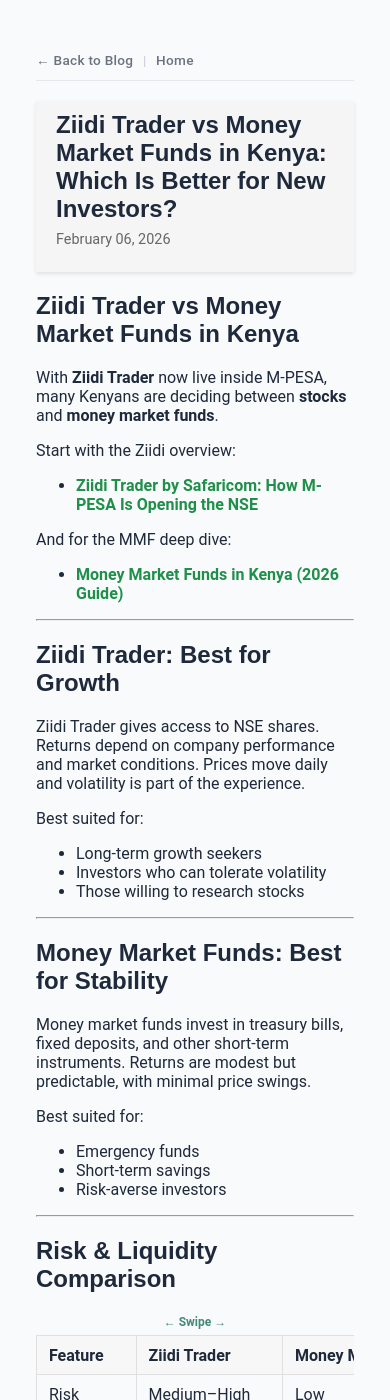
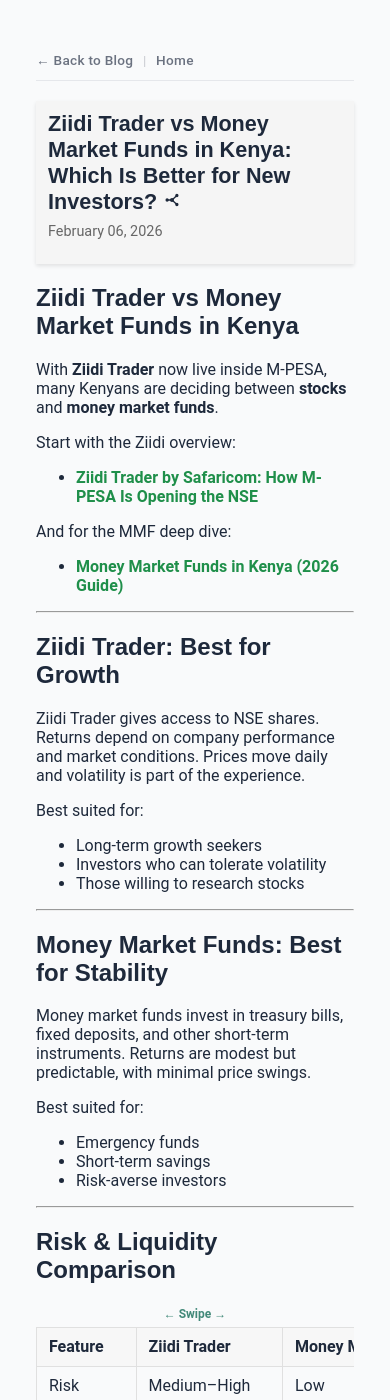
Before and after one commit to Coinimain/kenyanmmf, a Jekyll site: the page built from _posts/2026-02-06-ziidi-trader-vs-money-market-funds-kenya.md, in a window 390 px wide and 1400 px high. Built offline with Jekyll 4.4.1, drawn with Linux system fonts in a browser that asks for light colours; comment, search, counter and statistics services are not loaded.

Commit message:
Add share popover, fix mobile behavior, and styling cleanup

```diff
--- a/_layouts/default.html
+++ b/_layouts/default.html
@@ -136,5 +136,7 @@
     <script src="{{ '/main.js' | relative_url }}" defer></script>
   {% endunless %}
 
+<script src="{{ '/share.js' | relative_url }}" defer></script>
+
 </body>
 </html>
--- a/_layouts/post.html
+++ b/_layouts/post.html
@@ -11,13 +11,96 @@
       <a href="/" class="post-nav-link">Home</a>
     </nav>
 
-    <header class="post-header">
-      <h1>{{ page.title }}</h1>
+<header class="post-header">
+  <h1 class="post-title">
+    {{ page.title }}
+    <span class="share-wrap" aria-label="Share this article">
+      <button
+        class="share-btn-icon-only"
+        type="button"
+        id="shareBtn"
+        aria-expanded="false"
+        aria-controls="shareFallback"
+        aria-label="Share"
+        title="Share"
+      >
+        <!-- YOUR SVG: unchanged -->
+        <svg xmlns="http://www.w3.org/2000/svg" viewBox="0 0 24 24"
+             width="24" height="24" fill="none" stroke="currentColor"
+             stroke-width="1.8" stroke-linecap="round" stroke-linejoin="round"
+             aria-hidden="true">
+          <g transform="rotate(-90 12 12)">
+            <circle cx="12" cy="12" r="1.8"/>
+            <line x1="12" y1="12" x2="12" y2="5.5"/>
+            <line x1="12" y1="12" x2="6" y2="18.5"/>
+            <line x1="12" y1="12" x2="18" y2="18.5"/>
+            <circle cx="12" cy="5.5" r="1.3" fill="currentColor"/>
+            <circle cx="6" cy="18.5" r="1.3" fill="currentColor"/>
+            <circle cx="18" cy="18.5" r="1.3" fill="currentColor"/>
+          </g>
+        </svg>
+      </button>
 
-      {% if page.date %}
-        <p class="post-date">{{ page.date | date: "%B %d, %Y" }}</p>
-      {% endif %}
-    </header>
+      <div class="share-fallback" id="shareFallback" hidden>
+        <a class="share-icon" id="shareX" target="_blank" rel="noopener"
+           aria-label="Share on X" title="Share on X">
+          <svg viewBox="0 0 24 24" aria-hidden="true">
+            <path d="M18.9 2H22l-6.8 7.8L23 22h-6.7l-5.2-6.4L5.6 22H2.5l7.3-8.3L2 2h6.8l4.7 5.8L18.9 2Zm-1.2 18h1.7L7.1 3.9H5.3L17.7 20Z"/>
+          </svg>
+        </a>
+
+        <a class="share-icon" id="shareWhatsApp" target="_blank" rel="noopener"
+           aria-label="Share on WhatsApp" title="WhatsApp">
+          <svg viewBox="0 0 24 24" aria-hidden="true">
+            <path d="M12 2a9.7 9.7 0 0 0-8.4 14.6L2 22l5.6-1.5A9.7 9.7 0 1 0 12 2Z"/>
+          </svg>
+        </a>
+
+        <a class="share-icon" id="shareFacebook" target="_blank" rel="noopener"
+           aria-label="Share on Facebook" title="Facebook">
+          <svg viewBox="0 0 24 24" aria-hidden="true">
+            <path d="M13.5 22v-8h2.7l.4-3h-3.1V9.1c0-.9.3-1.5 1.6-1.5h1.7V4.9c-.3 0-1.4-.1-2.6-.1-2.6 0-4.3 1.6-4.3 4.5V11H7.2v3h2.7v8h3.6Z"/>
+          </svg>
+        </a>
+
+        <a class="share-icon" id="shareLinkedIn" target="_blank" rel="noopener"
+           aria-label="Share on LinkedIn" title="LinkedIn">
+          <svg viewBox="0 0 24 24" aria-hidden="true">
+            <path d="M6.9 6.7A2.1 2.1 0 1 1 6.9 2.5a2.1 2.1 0 0 1 0 4.2ZM5 22V8.3h3.8V22H5Zm6.2 0V8.3h3.7v1.9h.1c.5-1 1.8-2.1 3.7-2.1 4 0 4.7 2.6 4.7 6V22h-3.8v-5.4c0-1.3 0-3-1.9-3s-2.2 1.4-2.2 2.9V22h-3.8Z"/>
+          </svg>
+        </a>
+
+        <button class="share-icon share-native"
+                type="button"
+                id="shareNativeBtn"
+                aria-label="More share options"
+                title="More">
+  <!-- More / system share icon -->
+          <svg viewBox="0 0 24 24" aria-hidden="true">
+            <path fill="currentColor"
+          d="M12 16a2 2 0 1 0 0 4 2 2 0 0 0 0-4Zm0-6a2 2 0 1 0 0 4 2 2 0 0 0 0-4Zm0-6a2 2 0 1 0 0 4 2 2 0 0 0 0-4Z"/>
+          </svg>
+        </button>
+
+        <button class="share-icon share-copy"
+                type="button"
+                id="copyLinkBtn"
+                aria-label="Copy link"
+                title="Copy link">
+          <svg viewBox="0 0 24 24" aria-hidden="true">
+            <path d="M16 1H6a2 2 0 0 0-2 2v12h2V3h10V1Zm3 4H10a2 2 0 0 0-2 2v14a2 2 0 0 0 2 2h9a2 2 0 0 0 2-2V7a2 2 0 0 0-2-2Zm0 16H10V7h9v14Z"/>
+          </svg>
+        </button>
+      </div>
+    </span>
+  </h1>
+
+  {% if page.date %}
+    <p class="post-date">{{ page.date | date: "%B %d, %Y" }}</p>
+  {% endif %}
+</header>
+
+
 
     <div class="post-content">
       {{ content }}
--- /dev/null
+++ b/share.js
@@ -0,0 +1,137 @@
+/* share.js - Share popover + tracking + copy feedback */
+
+function initShareButtons() {
+  const shareBtn = document.getElementById("shareBtn");
+  const fallback = document.getElementById("shareFallback");
+  if (!shareBtn || !fallback) return;
+
+  const copyBtn = document.getElementById("copyLinkBtn");
+
+  const url = window.location.href;
+  const title = document.title;
+
+  const encUrl = encodeURIComponent(url);
+  const encTitle = encodeURIComponent(title);
+
+  const x = document.getElementById("shareX");
+  const wa = document.getElementById("shareWhatsApp");
+  const fb = document.getElementById("shareFacebook");
+  const li = document.getElementById("shareLinkedIn");
+
+  if (x) x.href = `https://twitter.com/intent/tweet?text=${encTitle}&url=${encUrl}`;
+  if (wa) wa.href = `https://wa.me/?text=${encTitle}%20${encUrl}`;
+  if (fb) fb.href = `https://www.facebook.com/sharer/sharer.php?u=${encUrl}`;
+  if (li) li.href = `https://www.linkedin.com/sharing/share-offsite/?url=${encUrl}`;
+
+  function setOpen(open) {
+    fallback.hidden = !open;
+    shareBtn.setAttribute("aria-expanded", open ? "true" : "false");
+  }
+
+  function isOpen() {
+    return !fallback.hidden;
+  }
+
+  function close() {
+    setOpen(false);
+  }
+
+  function toggle() {
+    setOpen(!isOpen());
+  }
+
+  // Start closed
+  close();
+
+// Click share icon: ALWAYS toggle popover (desktop + mobile)
+shareBtn.addEventListener("click", (e) => {
+  e.preventDefault();
+  e.stopPropagation();
+
+  toggle();
+  if (typeof trackShare === "function") trackShare("toggle", { url, title });
+});
+
+// Mobile-only "More" button inside popover: opens native share sheet
+const nativeBtn = document.getElementById("shareNativeBtn");
+if (nativeBtn) {
+  nativeBtn.addEventListener("click", async (e) => {
+    e.preventDefault();
+    e.stopPropagation();
+
+    if (!navigator.share) return;
+
+    try {
+      await navigator.share({ title, text: title, url });
+      if (typeof trackShare === "function") trackShare("native_more", { url, title });
+    } catch (_) {
+      // user cancelled
+    }
+
+    close();
+  });
+}
+
+
+  // Close on outside click
+  document.addEventListener("click", (e) => {
+    if (!isOpen()) return;
+    if (fallback.contains(e.target) || shareBtn.contains(e.target)) return;
+    close();
+  });
+
+  // Close on Escape
+  document.addEventListener("keydown", (e) => {
+    if (e.key === "Escape") close();
+  });
+
+  // Track + close when clicking a share link
+  fallback.addEventListener("click", (e) => {
+    const a = e.target.closest("a");
+    if (!a) return;
+
+    let method = "link";
+    if (a.id === "shareX") method = "x";
+    else if (a.id === "shareWhatsApp") method = "whatsapp";
+    else if (a.id === "shareFacebook") method = "facebook";
+    else if (a.id === "shareLinkedIn") method = "linkedin";
+
+    if (typeof trackShare === "function") trackShare(method, { url, title });
+    close();
+  });
+
+  // Copy button with checkmark swap
+  if (copyBtn) {
+    const checkIcon =
+      `<svg viewBox="0 0 24 24" aria-hidden="true"><path d="M9 16.2L4.8 12l-1.4 1.4L9 19 21 7l-1.4-1.4L9 16.2z" fill="currentColor"/></svg>`;
+    const originalIcon = copyBtn.innerHTML;
+
+    copyBtn.addEventListener("click", async (e) => {
+      e.preventDefault();
+      e.stopPropagation();
+
+      try {
+        await navigator.clipboard.writeText(url);
+        if (typeof trackShare === "function") trackShare("copy", { url, title });
+
+        copyBtn.innerHTML = checkIcon;
+        copyBtn.setAttribute("data-copied", "true");
+        copyBtn.setAttribute("aria-label", "Copied!");
+
+        setTimeout(() => {
+          copyBtn.innerHTML = originalIcon;
+          copyBtn.removeAttribute("data-copied");
+          copyBtn.setAttribute("aria-label", "Copy link");
+        }, 1200);
+
+        close();
+      } catch (err) {
+        if (typeof trackShare === "function") trackShare("copy_prompt", { url, title });
+        close();
+        window.prompt("Copy this link:", url);
+      }
+    });
+  }
+}
+
+document.addEventListener("DOMContentLoaded", initShareButtons);
--- a/style.css
+++ b/style.css
@@ -696,3 +696,330 @@
   color: inherit;
   text-decoration: underline;
 }
+
+/* ===== SHARE (INLINE ICON + POPOVER) ===== */
+
+.post-title {
+  margin: 0;
+}
+
+/* Share sits inline at end of the title text */
+.share-wrap {
+  position: relative;
+  display: inline-block;
+  vertical-align: baseline;
+  margin-left: 6px;
+}
+
+/* Icon-only trigger: do NOT restyle icon color */
+.share-btn-icon-only {
+  width: 28px;
+  height: 28px;
+  padding: 0;
+  margin: 0;
+
+  display: inline-flex;
+  align-items: center;
+  justify-content: center;
+
+  border: 0;
+  background: transparent;
+  cursor: pointer;
+
+  color: inherit; /* icon uses same color as title text */
+}
+
+.share-btn-icon-only svg {
+  width: 18px;
+  height: 18px;
+  display: block;
+}
+
+/* CRITICAL: hidden must actually hide */
+.share-fallback[hidden] { display: none !important; }
+
+/* Popover */
+.share-fallback {
+  position: absolute;
+  top: calc(100% + 10px);
+  right: 0;
+
+  display: flex;
+  flex-direction: row;
+  gap: 8px;
+
+  padding: 10px 12px;
+  border-radius: 14px;
+  background: #fff;
+  border: 1px solid rgba(0,0,0,0.12);
+  box-shadow: 0 12px 28px rgba(0,0,0,0.16);
+  z-index: 9999;
+}
+
+/* Perfect squares */
+.share-icon,
+.share-copy {
+  width: 36px;
+  height: 36px;
+  padding: 0;
+  margin: 0;
+
+  display: inline-flex;
+  align-items: center;
+  justify-content: center;
+
+  border-radius: 10px;
+  background: #fff;
+  border: 1px solid rgba(0,0,0,0.12);
+  box-sizing: border-box;
+
+  line-height: 0;
+  font-size: 0;
+}
+
+/* Consistent SVG sizing */
+.share-icon svg,
+.share-copy svg {
+  width: 18px;
+  height: 18px;
+  display: block;
+  fill: currentColor;
+}
+
+/* Brand colors */
+#shareX { color: #000; }
+#shareWhatsApp { color: #25D366; }
+#shareFacebook { color: #1877F2; }
+#shareLinkedIn { color: #0A66C2; }
+
+/* Copy button styling */
+#copyLinkBtn {
+  background: #5f6368;
+  color: #fff;
+  border-color: transparent;
+}
+
+/* Mobile: vertical stack */
+@media (max-width: 640px) {
+  .share-fallback {
+    flex-direction: column;
+    align-items: center;
+  }
+}
+
+/* Mobile: blog header should NOT be sticky */
+@media (max-width: 640px) {
+  header.post-header {
+    position: static !important;
+    top: auto !important;
+    padding: 10px 12px !important;
+  }
+
+  header.post-header h1 {
+    font-size: 1.35em !important;
+    line-height: 1.2 !important;
+  }
+}
+
+/* Title inline alignment */
+.post-title{
+  display: inline-flex;
+  align-items: center;
+  gap: 6px;
+}
+
+/* Prevent the button from messing with line height */
+.post-title .share-wrap{
+  display: inline-flex;
+  align-items: center;
+}
+
+/* Hover/focus polish for share trigger */
+.share-btn-icon-only{
+  transition: transform 0.12s ease, box-shadow 0.12s ease, background-color 0.12s ease;
+}
+
+.share-btn-icon-only:hover{
+  background: #f6f6f6;
+  box-shadow: 0 2px 8px rgba(0,0,0,0.10);
+}
+
+.share-btn-icon-only:active{
+  transform: scale(0.96);
+}
+
+.share-btn-icon-only:focus-visible{
+  outline: 2px solid #111;
+  outline-offset: 2px;
+  box-shadow: 0 0 0 3px rgba(0,0,0,0.15);
+}
+
+/* Hover/focus polish for each share icon */
+.share-icon:focus-visible,
+.share-copy:focus-visible{
+  outline: 2px solid #111;
+  outline-offset: 2px;
+  box-shadow: 0 0 0 3px rgba(0,0,0,0.15);
+}
+
+/* ===== SHARE ICON: FORCE PLAIN INLINE (no green box) ===== */
+.post-title .share-wrap{
+  display: inline;
+  position: relative;
+  white-space: normal;
+}
+
+.post-title #shareBtn.share-btn-icon-only{
+  all: unset;                       /* nukes inherited button styles */
+  display: inline-flex;
+  align-items: center;
+  justify-content: center;
+  vertical-align: middle;
+  margin-left: 6px;
+  cursor: pointer;
+  color: inherit;                   /* same color as title text */
+}
+
+.post-title #shareBtn.share-btn-icon-only svg{
+  width: 18px;
+  height: 18px;
+  display: block;
+  stroke: currentColor;
+  fill: none;
+}
+
+/* Keep popover hidden unless JS opens it */
+#shareFallback[hidden]{ display: none !important; }
+
+/* Popover layout (desktop: horizontal) */
+#shareFallback{
+  position: absolute;
+  top: calc(100% + 10px);
+  right: 0;
+  display: flex;
+  flex-direction: row;
+  gap: 8px;
+  padding: 10px 12px;
+  border-radius: 14px;
+  background: #fff;
+  border: 1px solid rgba(0,0,0,0.12);
+  box-shadow: 0 12px 28px rgba(0,0,0,0.16);
+  z-index: 9999;
+}
+
+/* Perfect squares + no squish */
+#shareFallback .share-icon,
+#shareFallback .share-copy{
+  width: 36px;
+  height: 36px;
+  padding: 0;
+  margin: 0;
+  display: inline-flex;
+  align-items: center;
+  justify-content: center;
+  border-radius: 10px;
+  background: #fff;
+  border: 1px solid rgba(0,0,0,0.12);
+  box-sizing: border-box;
+  line-height: 0;
+  font-size: 0;
+}
+
+#shareFallback .share-icon svg,
+#shareFallback .share-copy svg{
+  width: 18px;
+  height: 18px;
+  display: block;
+  fill: currentColor;
+}
+
+/* Copy button style (white icon on grey) */
+#copyLinkBtn{
+  background: #5f6368;
+  color: #fff;
+  border-color: transparent;
+}
+
+/* Mobile: vertical */
+@media (max-width: 640px){
+  #shareFallback{ flex-direction: column; align-items: center; }
+}
+
+/* ===== Fix share icon placement: inline after title text ===== */
+
+/* Make the title normal text flow (NOT flex) */
+.post-header .post-title{
+  display: block !important;
+}
+
+/* Make the share wrapper behave like a single inline character */
+.post-header .post-title .share-wrap{
+  display: inline !important;
+  position: static !important;      /* so it doesn't reserve a column */
+  margin-left: 0 !important;
+}
+
+/* The actual icon: inline with exactly ONE space separation */
+.post-header .post-title #shareBtn.share-btn-icon-only{
+  display: inline !important;
+  vertical-align: baseline;
+  margin-left: 0 !important;
+}
+
+/* The ONE space */
+.post-header .post-title #shareBtn.share-btn-icon-only::before{
+  content: " ";
+}
+
+/* Popover still needs positioning: anchor it relative to share-wrap */
+.post-header .post-title .share-wrap{
+  position: relative !important;    /* popover anchor */
+}
+
+/* Keep your popover positioning working */
+.post-header .post-title #shareFallback{
+  position: absolute !important;
+  top: calc(100% + 10px) !important;
+  right: 0 !important;
+}
+
+/* Copy button: dark background, WHITE icon */
+#copyLinkBtn {
+  background: #5f6368;       /* dark gray box */
+  color: #ffffff;            /* icon color (currentColor) */
+  border-color: transparent;
+}
+
+/* Ensure SVG uses currentColor */
+#copyLinkBtn svg {
+  fill: currentColor;
+}
+
+/* Success state */
+#copyLinkBtn[data-copied] {
+  background: #4CAF50;
+  color: #ffffff;
+}
+
+/* Default copy button: fintech green + white icon */
+#copyLinkBtn {
+  background: #2E7D32 !important;   /* fintech green */
+  color: #ffffff !important;        /* drives SVG via currentColor */
+  border-color: #2E7D32 !important;
+}
+
+/* Mobile-only "More" share button */
+#shareNativeBtn {
+  display: none;
+}
+
+@media (max-width: 640px) {
+  #shareNativeBtn {
+    display: inline-flex;
+  }
+}
+
+/* Slightly more subtle than the others */
+#shareNativeBtn {
+  color: #111; /* inherits your icon color style */
+}
```
Also changed, not shown: script.js (line endings or trailing spaces).
